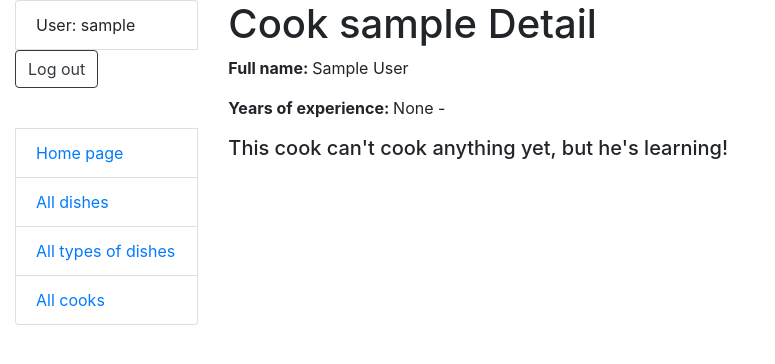
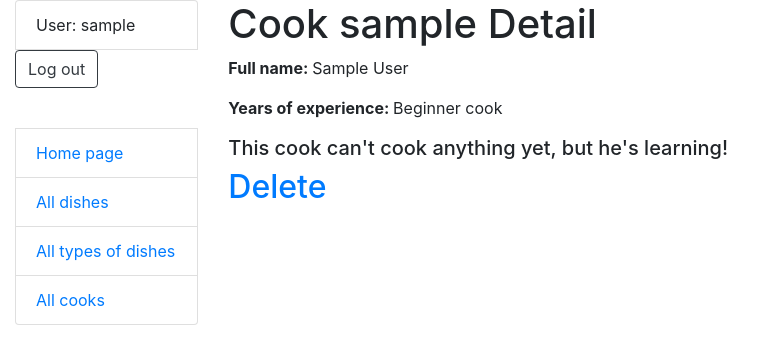
Before and after one commit to AndriiFn/restaurant-kitchen-service, a Django app: page /cooks/1/ in a window 1280 px wide. Shown: the top 364 px of the page, without its empty margins (0-775 px from the left). Run offline with Django 5.2, Linux system fonts and the light colour scheme; the visitor is signed in with stand-in values (Sample User, id 1); data comes from the database, SQL or seed files in the repository; data that the repository does not hold is empty.

Commit message:
add delete option to cook_detail.html

```diff
--- a/templates/kitchen_services/cook_detail.html
+++ b/templates/kitchen_services/cook_detail.html
@@ -3,10 +3,15 @@
 {% block content %}
   <h1>Cook {{ cook.username }} Detail</h1>
   <p><strong>Full name: </strong>{{ cook.first_name }} {{ cook.last_name }}</p>
-  <p><strong>Years of experience: </strong>{{ cook.years_of_experience }} -
-    {% if cook.years_of_experience >= 10 %} highly experienced cook
-    {% elif cook.years_of_experience >= 5 %} skilled cook
-    {% elif cook.years_of_experience >= 0 %} beginner cook {% endif %}
+  <p><strong>Years of experience: </strong>
+    {% if not cook.years_of_experience %}
+      Beginner cook
+    {% else %}
+      {{ cook.years_of_experience }} -
+      {% if cook.years_of_experience >= 10 %} Highly experienced cook
+      {% elif cook.years_of_experience >= 5 %} Skilled cook
+      {% elif cook.years_of_experience >= 0 %} Beginner cook {% endif %}
+    {% endif %}
   </p>
   {% if cook.cooked_dishes.count == 0 %}
     <h5>This cook can't cook anything yet, but he's learning!</h5>
@@ -21,4 +26,5 @@
       {% endfor %}
     </ul>
   {% endif %}
+  <h2><a href="{% url 'kitchen_services:cook-delete' pk=cook.id %}">Delete</a></h2>
 {% endblock %}
```
